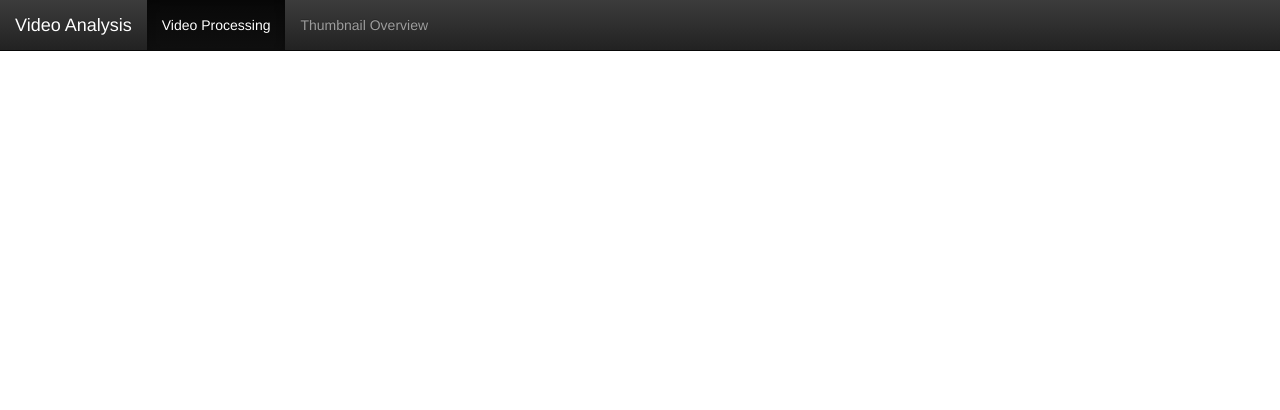
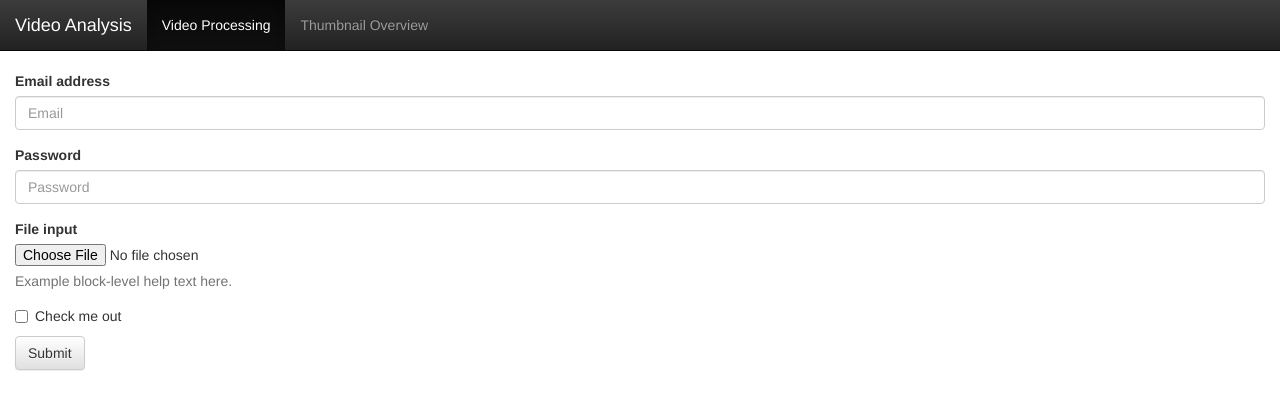
Before and after one commit to JungesAngebot/thumbnail-extractor, a Flask app: page / in a window 1280 px wide. Shown: the top 410 px of the page. Run offline with Flask 2, Linux system fonts and the light colour scheme; some libraries are stand-ins or nearby versions.

Commit message:
- basic form rendering with template

```diff
--- a/templates/index.html
+++ b/templates/index.html
@@ -4,7 +4,27 @@
     <div class="container-fluid">
         <div class="row">
             <div class="col-lg-12">
-
+                <form>
+                    <div class="form-group">
+                        <label for="exampleInputEmail1">Email address</label>
+                        <input type="email" class="form-control" id="exampleInputEmail1" placeholder="Email">
+                    </div>
+                    <div class="form-group">
+                        <label for="exampleInputPassword1">Password</label>
+                        <input type="password" class="form-control" id="exampleInputPassword1" placeholder="Password">
+                    </div>
+                    <div class="form-group">
+                        <label for="exampleInputFile">File input</label>
+                        <input type="file" id="exampleInputFile">
+                        <p class="help-block">Example block-level help text here.</p>
+                    </div>
+                    <div class="checkbox">
+                        <label>
+                            <input type="checkbox"> Check me out
+                        </label>
+                    </div>
+                    <button type="submit" class="btn btn-default">Submit</button>
+                </form>
             </div>
         </div>
     </div>
```
